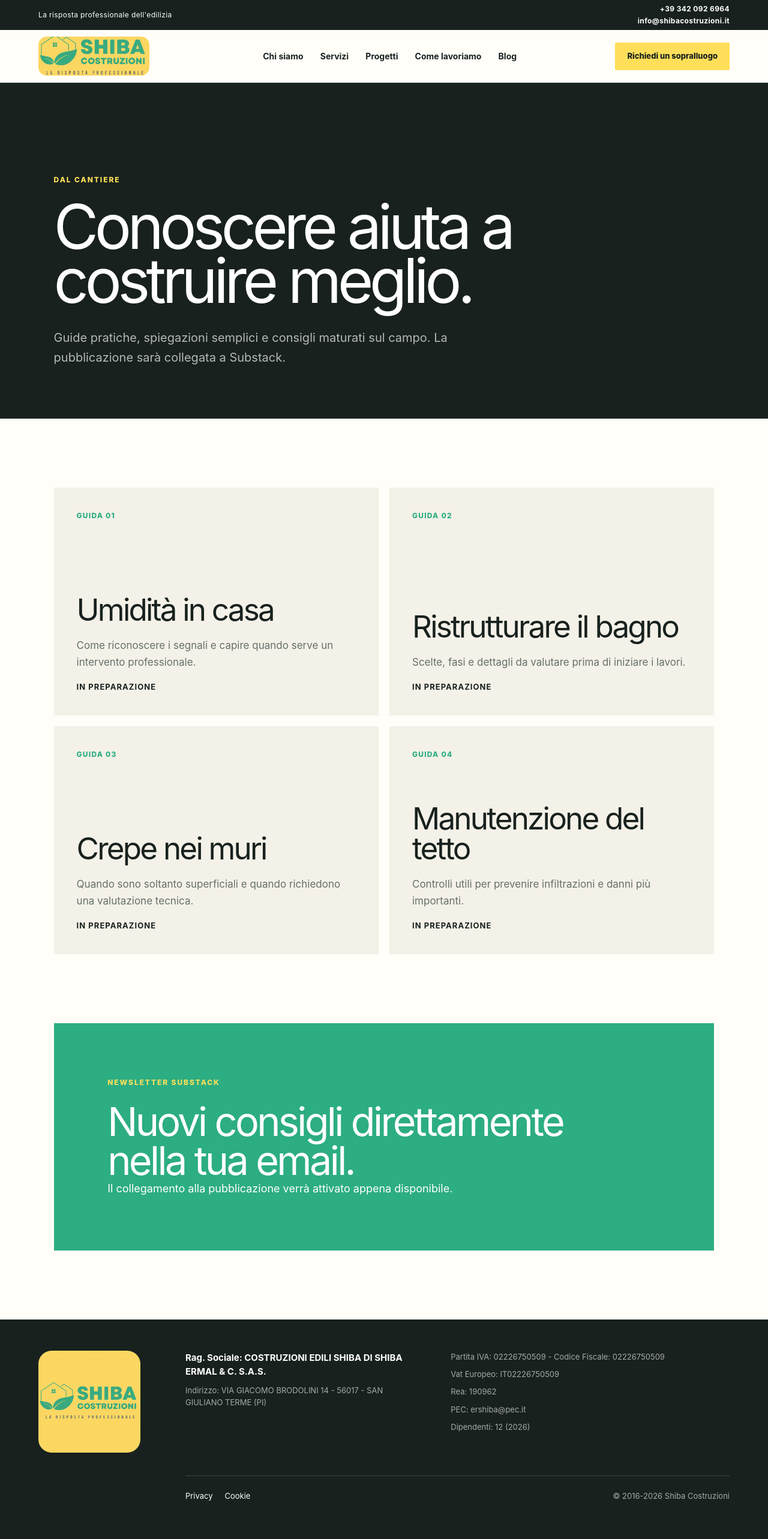
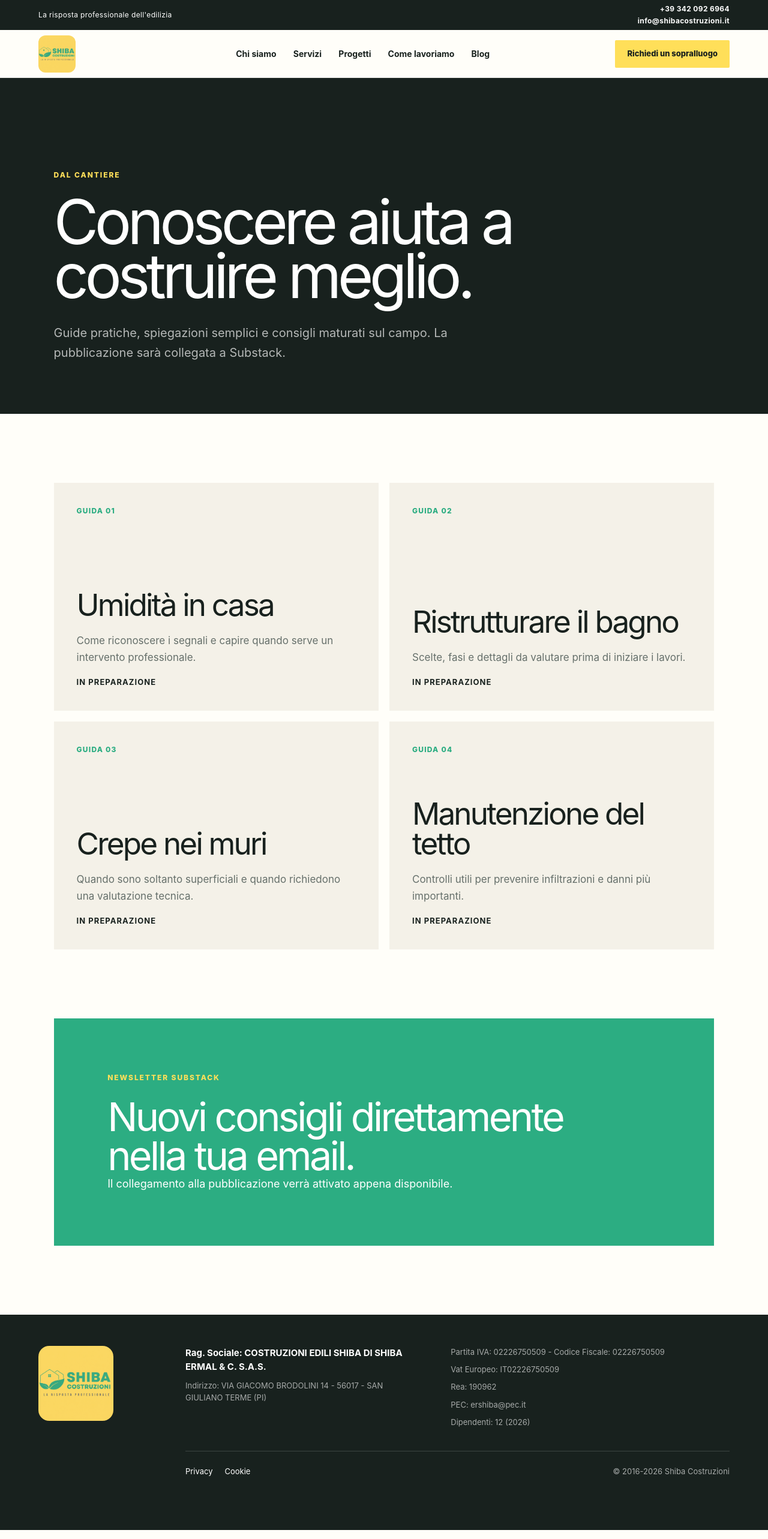
Before and after one commit to idriz90/shibacostruzioni, a Next.js app: page /blog in a window 1280 px wide. Shown: the top 2566 px of the page at 60% size. Built offline with nearby package versions, Linux system fonts and the light colour scheme.

Commit message:
Ridimensiona il logo completo

```diff
--- a/app/globals.css
+++ b/app/globals.css
@@ -19,8 +19,8 @@ button, input, textarea, select { font: inherit; }
 .announcement { min-height: 46px; padding: 6px 5vw; display: flex; align-items: center; justify-content: space-between; background: var(--ink); color: white; font-size: 12px; letter-spacing: .03em; }
 .announcement a { font-weight: 700; }
 .announcement-contacts { display: flex; flex-direction: column; align-items: flex-end; gap: 2px; }
-.site-header { position: sticky; top: 0; z-index: 20; min-height: 88px; padding: 10px 5vw; display: grid; grid-template-columns: 210px 1fr auto; align-items: center; gap: 28px; background: rgba(255,254,249,.94); backdrop-filter: blur(14px); border-bottom: 1px solid rgba(24,33,30,.1); }
-.brand img { width: 185px; height: 65px; object-fit: cover; object-position: center; border-radius: 14px; }
+.site-header { position: sticky; top: 0; z-index: 20; min-height: 80px; padding: 8px 5vw; display: grid; grid-template-columns: 120px 1fr auto; align-items: center; gap: 28px; background: rgba(255,254,249,.94); backdrop-filter: blur(14px); border-bottom: 1px solid rgba(24,33,30,.1); }
+.brand img { width: 62px; height: 62px; object-fit: contain; object-position: center; border-radius: 12px; }
 .desktop-nav { display: flex; justify-content: center; gap: clamp(18px, 2.2vw, 38px); font-size: 14px; font-weight: 650; }
 .desktop-nav a:hover { color: var(--green); }
 .button { display: inline-flex; min-height: 52px; align-items: center; justify-content: center; padding: 0 26px; border: 0; border-radius: 2px; background: var(--yellow); color: var(--ink); font-weight: 800; cursor: pointer; transition: transform .2s ease, background .2s ease; }
@@ -105,7 +105,7 @@ h2 { margin: 0; font-size: clamp(42px, 5.2vw, 78px); line-height: .98; letter-sp
 .form-note { margin: -10px 0 0; color: var(--muted); font-size: 12px; text-align: center; }
 
 footer { padding: 52px 5vw 88px; display: grid; grid-template-columns: 190px 1fr 1.2fr; gap: 38px 55px; align-items: start; background: var(--ink); color: white; font-size: 13px; }
-.footer-logo img { width: 170px; aspect-ratio: 1; object-fit: cover; border-radius: 22px; }
+.footer-logo img { width: 125px; aspect-ratio: 1; object-fit: contain; border-radius: 18px; }
 .footer-company, .footer-legal-data { display: flex; flex-direction: column; gap: 9px; line-height: 1.55; }
 .footer-company strong { max-width: 470px; font-size: 15px; }
 footer a { color: inherit; }
@@ -169,7 +169,7 @@ footer span, .footer-legal-data a { color: rgba(255,255,255,.62); }
   .announcement span { display: none; }
   .announcement { justify-content: center; }
   .site-header { min-height: 72px; padding: 6px 20px; grid-template-columns: 1fr auto; }
-  .brand img { width: 145px; height: 58px; border-radius: 11px; }
+  .brand img { width: 54px; height: 54px; border-radius: 10px; }
   .site-header > .button { display: none; }
   .mobile-menu { order: initial; }
   .hero { min-height: 720px; align-items: flex-end; }
```
